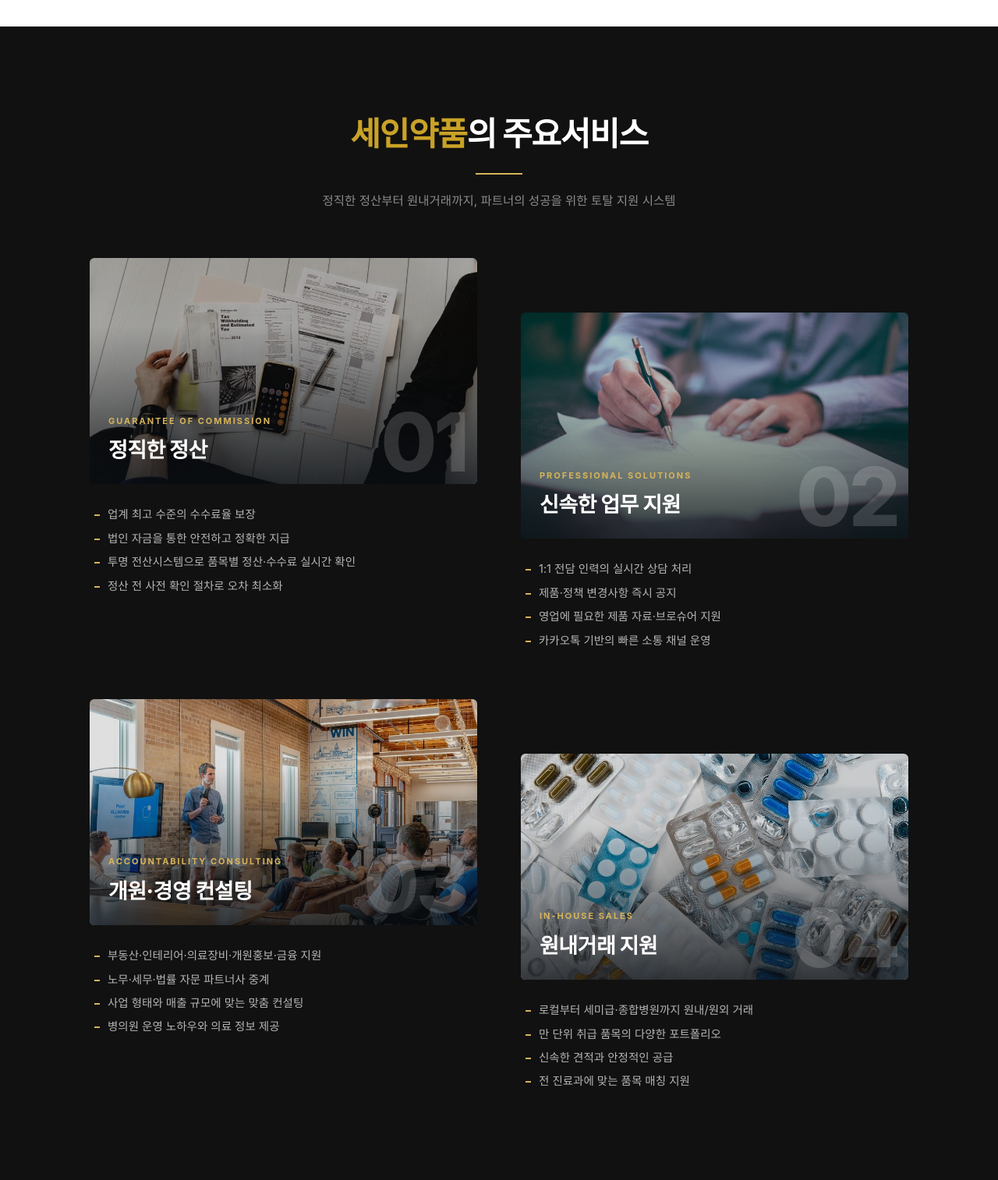
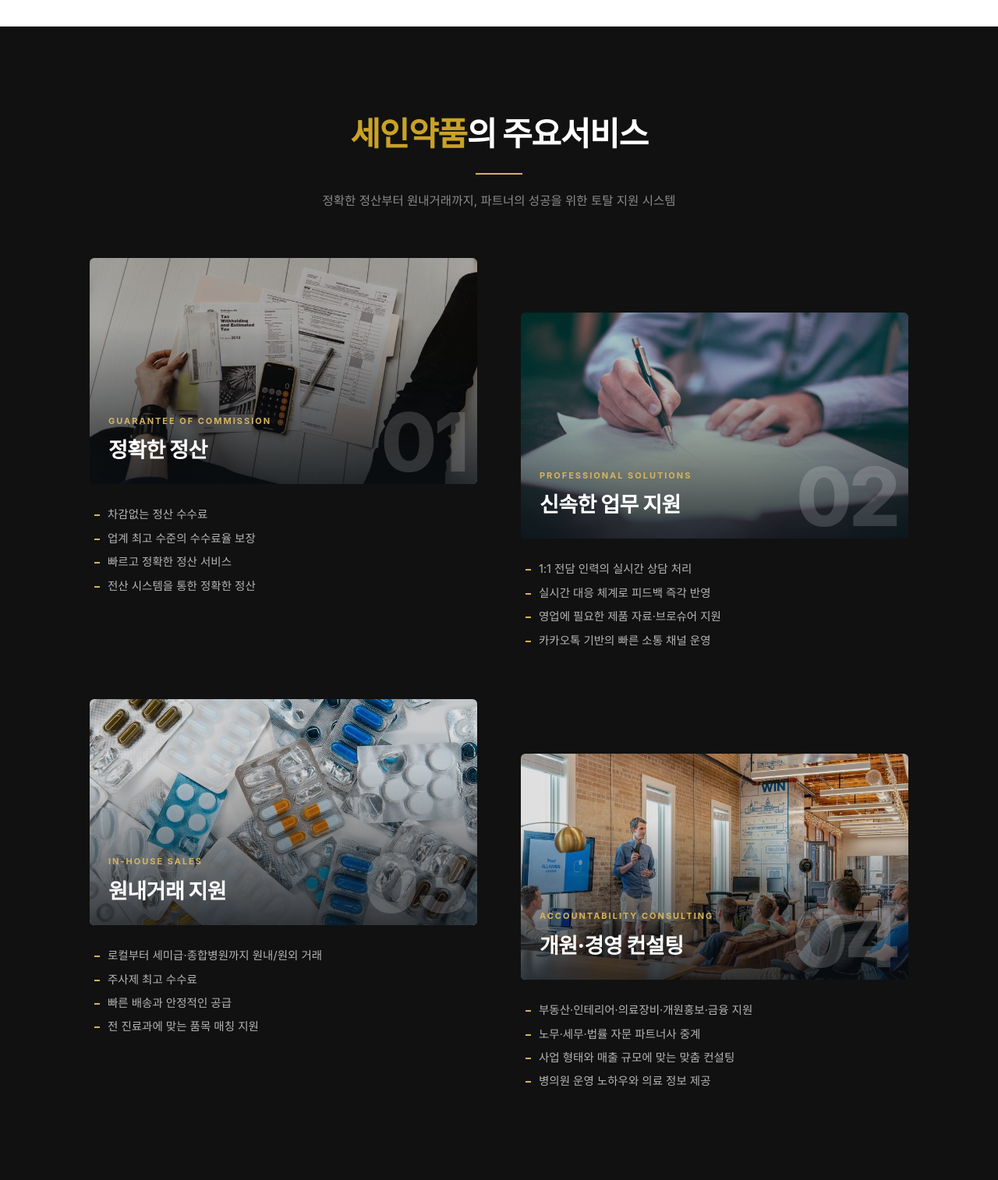
Before and after one commit to Jeongdonghwan/sein_prj, a Flask app: page / in a window 1280 px wide. Shown: the part 1591-3105 px from the top of the page at 78% size. Run offline with Flask 3, Linux system fonts and the light colour scheme; some libraries are stand-ins or nearby versions; some web fonts are replaced.

Commit message:
주요서비스 문구 개편, 문의유형 제거, 오시는길 정보 갱신
- 01 정직한 정산 → 정확한 정산 (항목 4개 전면 교체, 섹션 리드 문구도 동기화)
- 02 제품·정책 변경사항 즉시 공지 → 실시간 대응 체계로 피드백 즉각 반영
- 원내거래 지원을 03으로, 개원·경영 컨설팅을 04로 순서 교체
- 원내거래: 주사제 최고 수수료 / 빠른 배송과 안정적인 공급으로 교체
- 상담폼 문의유형 select 제거 (백엔드·어드민은 기존 데이터 보존 위해 유지)
- 주소 광주 북구 중흥로 153-14 204호로 통일(오시는길·지도·길찾기·푸터)
- 영업시간 08:30-18:00, 상담 010-5143-8285 (푸터 대표 TEL/FAX는 유지)
- OG 이미지 상담번호 갱신

Co-Authored-By: Claude Opus 5 <noreply@anthropic.com>

```diff
--- a/sein-pharma/templates/index.html
+++ b/sein-pharma/templates/index.html
@@ -387,21 +387,21 @@ button,input,select,textarea{font:inherit}
     <div class="sec-head reveal-group">
       <h2><em>세인약품</em>의 주요서비스</h2>
       <div class="bar"></div>
-      <p>정직한 정산부터 원내거래까지, 파트너의 성공을 위한 토탈 지원 시스템</p>
+      <p>정확한 정산부터 원내거래까지, 파트너의 성공을 위한 토탈 지원 시스템</p>
     </div>
     <div class="svc-grid reveal-group">
       <article class="svc-item">
         <div class="ph">
           <img src="{{ url_for('static', filename='img/svc-01.jpg') }}" alt="" loading="lazy">
           <span class="num">01</span>
-          <div class="cap"><small>GUARANTEE OF COMMISSION</small><strong>정직한 정산</strong></div>
+          <div class="cap"><small>GUARANTEE OF COMMISSION</small><strong>정확한 정산</strong></div>
         </div>
         <div class="body">
           <ul>
+            <li>차감없는 정산 수수료</li>
             <li>업계 최고 수준의 수수료율 보장</li>
-            <li>법인 자금을 통한 안전하고 정확한 지급</li>
-            <li>투명 전산시스템으로 품목별 정산·수수료 실시간 확인</li>
-            <li>정산 전 사전 확인 절차로 오차 최소화</li>
+            <li>빠르고 정확한 정산 서비스</li>
+            <li>전산 시스템을 통한 정확한 정산</li>
           </ul>
         </div>
       </article>
@@ -414,7 +414,7 @@ button,input,select,textarea{font:inherit}
         <div class="body">
           <ul>
             <li>1:1 전담 인력의 실시간 상담 처리</li>
-            <li>제품·정책 변경사항 즉시 공지</li>
+            <li>실시간 대응 체계로 피드백 즉각 반영</li>
             <li>영업에 필요한 제품 자료·브로슈어 지원</li>
             <li>카카오톡 기반의 빠른 소통 채널 운영</li>
           </ul>
@@ -422,8 +422,23 @@ button,input,select,textarea{font:inherit}
       </article>
       <article class="svc-item">
         <div class="ph">
+          <img src="{{ url_for('static', filename='img/svc-04.jpg') }}" alt="" loading="lazy">
+          <span class="num">03</span>
+          <div class="cap"><small>IN-HOUSE SALES</small><strong>원내거래 지원</strong></div>
+        </div>
+        <div class="body">
+          <ul>
+            <li>로컬부터 세미급·종합병원까지 원내/원외 거래</li>
+            <li>주사제 최고 수수료</li>
+            <li>빠른 배송과 안정적인 공급</li>
+            <li>전 진료과에 맞는 품목 매칭 지원</li>
+          </ul>
+        </div>
+      </article>
+      <article class="svc-item">
+        <div class="ph">
           <img src="{{ url_for('static', filename='img/svc-03.jpg') }}" alt="" loading="lazy">
-          <span class="num">03</span>
+          <span class="num">04</span>
           <div class="cap"><small>ACCOUNTABILITY CONSULTING</small><strong>개원·경영 컨설팅</strong></div>
         </div>
         <div class="body">
@@ -432,21 +447,6 @@ button,input,select,textarea{font:inherit}
             <li>노무·세무·법률 자문 파트너사 중계</li>
             <li>사업 형태와 매출 규모에 맞는 맞춤 컨설팅</li>
             <li>병의원 운영 노하우와 의료 정보 제공</li>
-          </ul>
-        </div>
-      </article>
-      <article class="svc-item">
-        <div class="ph">
-          <img src="{{ url_for('static', filename='img/svc-04.jpg') }}" alt="" loading="lazy">
-          <span class="num">04</span>
-          <div class="cap"><small>IN-HOUSE SALES</small><strong>원내거래 지원</strong></div>
-        </div>
-        <div class="body">
-          <ul>
-            <li>로컬부터 세미급·종합병원까지 원내/원외 거래</li>
-            <li>만 단위 취급 품목의 다양한 포트폴리오</li>
-            <li>신속한 견적과 안정적인 공급</li>
-            <li>전 진료과에 맞는 품목 매칭 지원</li>
           </ul>
         </div>
       </article>
@@ -465,16 +465,6 @@ button,input,select,textarea{font:inherit}
     <form class="form reveal" id="frm" novalidate>
       <div class="fi"><input id="f-name" type="text" placeholder="성함" required></div>
       <div class="fi"><input id="f-tel" type="tel" placeholder="연락처" required></div>
-      <div class="fi">
-        <select id="f-type">
-          <option value="">문의 유형을 선택해주세요</option>
-          <option>CSO 품목 거래</option>
-          <option>개원컨설팅</option>
-          <option>병원마케팅</option>
-          <option>영업 파트너 지원</option>
-          <option>기타 문의</option>
-        </select>
-      </div>
       <div class="fi"><textarea id="f-msg" placeholder="문의내용을 입력해주세요."></textarea></div>
       <!-- 허니팟(스팸봇 차단용) : 사람에게는 보이지 않음 -->
       <div style="position:absolute;left:-9999px;top:-9999px;height:0;overflow:hidden" aria-hidden="true">
@@ -492,27 +482,27 @@ button,input,select,textarea{font:inherit}
     <div class="visit-grid">
       <div class="map reveal reveal-fade">
         <iframe
-          src="https://maps.google.com/maps?q=%EA%B4%91%EC%A3%BC%EA%B4%91%EC%97%AD%EC%8B%9C+%EB%82%A8%EA%B5%AC+%ED%9A%A8%EC%9A%B0%EB%A1%9C+136&t=m&z=16&hl=ko&output=embed"
+          src="https://maps.google.com/maps?q=%EA%B4%91%EC%A3%BC%EA%B4%91%EC%97%AD%EC%8B%9C+%EB%B6%81%EA%B5%AC+%EC%A4%91%ED%9D%A5%EB%A1%9C+153-14&t=m&z=17&hl=ko&output=embed"
           loading="lazy" referrerpolicy="no-referrer-when-downgrade"
-          allowfullscreen title="세인약품 위치 (광주광역시 남구 효우로 136)"></iframe>
+          allowfullscreen title="세인약품 위치 (광주광역시 북구 중흥로 153-14)"></iframe>
       </div>
       <div class="visit-info reveal-group">
         <h2>SEIN<br>PHARM</h2>
         <div class="vrow">
           <div class="vicon"><svg viewBox="0 0 24 24" aria-hidden="true"><path d="M12 2C7.9 2 4.5 5.4 4.5 9.5c0 5.6 6.7 11.9 7 12.2.3.3.8.3 1.1 0 .3-.3 6.9-6.6 6.9-12.2C19.5 5.4 16.1 2 12 2zm0 10.3c-1.6 0-2.8-1.3-2.8-2.8S10.4 6.7 12 6.7s2.8 1.3 2.8 2.8-1.2 2.8-2.8 2.8z"/></svg></div>
-          <div><h4>회사위치</h4><p>광주광역시 남구 효우로 136, 3층(노대동)</p></div>
+          <div><h4>회사위치</h4><p>광주광역시 북구 중흥로 153-14, 204호</p></div>
         </div>
         <div class="vrow">
           <div class="vicon"><svg viewBox="0 0 24 24" aria-hidden="true"><path d="M12 2a10 10 0 1 0 0 20 10 10 0 0 0 0-20zm4.2 13.2c-.2.4-.7.5-1 .3l-3.7-2.1c-.3-.2-.5-.5-.5-.9V6.8c0-.4.3-.8.8-.8s.8.3.8.8v5.2l3.4 2c.3.2.4.7.2 1.2z"/></svg></div>
-          <div><h4>영업시간</h4><p>평일 09:00 - 18:00</p></div>
+          <div><h4>영업시간</h4><p>평일 08:30 - 18:00</p></div>
         </div>
         <div class="vrow">
           <div class="vicon"><svg viewBox="0 0 24 24" aria-hidden="true"><path d="M6.6 10.8c1.5 2.9 3.8 5.2 6.6 6.6l2.2-2.2c.3-.3.7-.4 1-.2 1.1.4 2.4.6 3.6.6.6 0 1 .4 1 1V20c0 .6-.4 1-1 1C10.6 21 3 13.4 3 4c0-.6.4-1 1-1h3.5c.6 0 1 .4 1 1 0 1.3.2 2.5.6 3.6.1.3 0 .7-.2 1l-2.3 2.2z"/></svg></div>
-          <div><h4>문의</h4><p>예약 및 상담: 062-674-5167 ㅣ FAX: 062-674-5168</p></div>
+          <div><h4>문의</h4><p>예약 및 상담: 010-5143-8285</p></div>
         </div>
         <div class="vbtns">
-          <a class="vbtn" href="https://map.kakao.com/link/search/광주광역시 남구 효우로 136" target="_blank" rel="noopener">카카오맵 길찾기</a>
-          <a class="vbtn" href="tel:0626745167">문의전화 하기</a>
+          <a class="vbtn" href="https://map.kakao.com/link/search/광주광역시 북구 중흥로 153-14" target="_blank" rel="noopener">카카오맵 길찾기</a>
+          <a class="vbtn" href="tel:01051438285">문의전화 하기</a>
         </div>
       </div>
     </div>
@@ -525,7 +515,7 @@ button,input,select,textarea{font:inherit}
     <img class="ft-logo" src="{{ url_for('static', filename='img/logo-white.png') }}" alt="(주) 세인약품">
     <div class="name">주식회사 세인약품</div>
     대표 김동명 ㅣ 사업자등록번호 269-87-03193<br>
-    광주광역시 남구 효우로 136, 3층(노대동)<br>
+    광주광역시 북구 중흥로 153-14, 204호<br>
     TEL 062-674-5167 ㅣ FAX 062-674-5168 ㅣ E-mail <a href="mailto:seinmedicine@daum.net">seinmedicine@daum.net</a><br>
     © 2026 ALL RIGHTS RESERVED 세인약품.
   </div>
@@ -535,7 +525,7 @@ button,input,select,textarea{font:inherit}
 <div class="float">
   <a class="f1" href="#inquiry"><span class="ic"><svg viewBox="0 0 24 24" aria-hidden="true"><path d="M12 3C6.5 3 2 6.5 2 10.8c0 2.7 1.8 5.1 4.5 6.5-.2.7-.7 2.6-.8 3-.1.5.2.5.4.4.2-.1 2.6-1.8 3.7-2.5.7.1 1.4.2 2.2.2 5.5 0 10-3.5 10-7.6S17.5 3 12 3z"/></svg></span>카톡상담</a>
   <a class="f2" href="#inquiry"><span class="ic"><svg viewBox="0 0 24 24" aria-hidden="true"><path d="M19 3H5a2 2 0 0 0-2 2v14a2 2 0 0 0 2 2h14a2 2 0 0 0 2-2V5a2 2 0 0 0-2-2zm-7 14H7v-2h5v2zm5-4H7v-2h10v2zm0-4H7V7h10v2z"/></svg></span>상담문의</a>
-  <a class="f3" href="tel:0626745167"><span class="ic"><svg viewBox="0 0 24 24" aria-hidden="true"><path d="M6.6 10.8c1.5 2.9 3.8 5.2 6.6 6.6l2.2-2.2c.3-.3.7-.4 1-.2 1.1.4 2.4.6 3.6.6.6 0 1 .4 1 1V20c0 .6-.4 1-1 1C10.6 21 3 13.4 3 4c0-.6.4-1 1-1h3.5c.6 0 1 .4 1 1 0 1.3.2 2.5.6 3.6.1.3 0 .7-.2 1l-2.3 2.2z"/></svg></span>전화상담</a>
+  <a class="f3" href="tel:01051438285"><span class="ic"><svg viewBox="0 0 24 24" aria-hidden="true"><path d="M6.6 10.8c1.5 2.9 3.8 5.2 6.6 6.6l2.2-2.2c.3-.3.7-.4 1-.2 1.1.4 2.4.6 3.6.6.6 0 1 .4 1 1V20c0 .6-.4 1-1 1C10.6 21 3 13.4 3 4c0-.6.4-1 1-1h3.5c.6 0 1 .4 1 1 0 1.3.2 2.5.6 3.6.1.3 0 .7-.2 1l-2.3 2.2z"/></svg></span>전화상담</a>
   <a class="f4" href="#" target="_blank" rel="noopener"><span class="ic"><svg viewBox="0 0 24 24" aria-hidden="true"><path d="M3 17.2V21h3.8L17.9 9.9l-3.8-3.8L3 17.2zM20.7 7.1c.4-.4.4-1 0-1.4l-2.4-2.4c-.4-.4-1-.4-1.4 0l-1.9 1.9 3.8 3.8 1.9-1.9z"/></svg></span>블로그</a>
 </div>
 
@@ -592,7 +582,6 @@ document.getElementById('frm').addEventListener('submit',function(e){
     body:JSON.stringify({
       name:n,
       phone:t,
-      inquiry_type:document.getElementById('f-type').value,
       message:document.getElementById('f-msg').value.trim(),
       website:document.getElementById('f-website').value
     })
```
Also changed, not shown: .claude/settings.json, sein-pharma/static/img/og.jpg.
